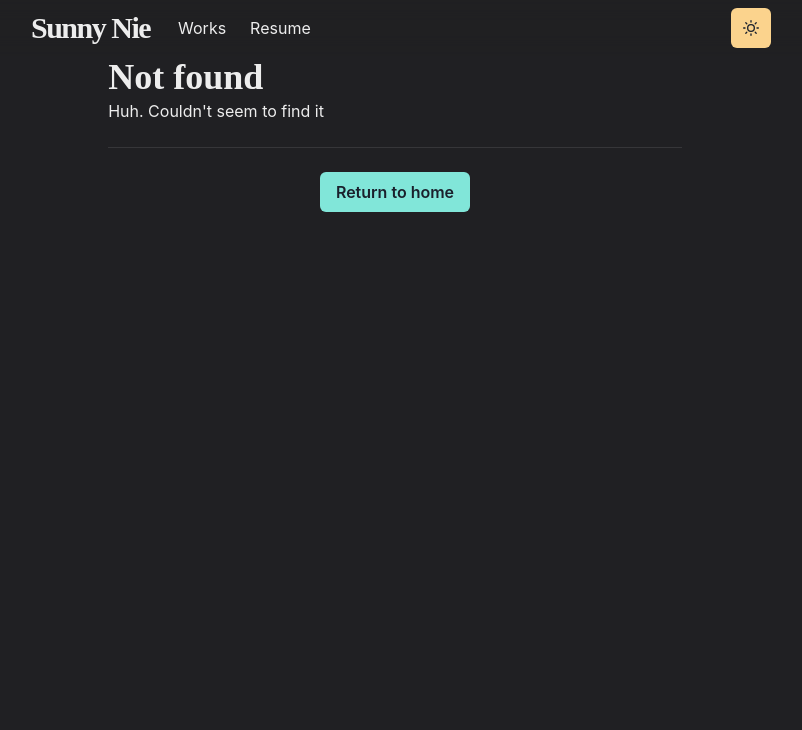
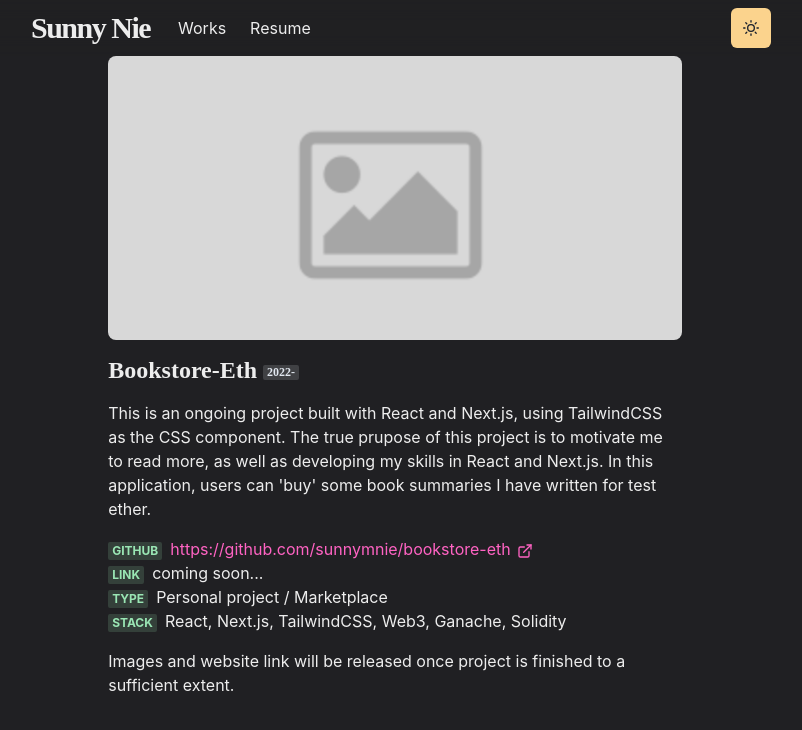
Before and after one commit to sunnymnie/portfolio, a Next.js app: page /works/bookstore-eth in a window 1280 px wide. Before the commit this address had no page. Shown: the top 730 px of the page, without its empty margins (245-1047 px from the left). Built offline with nearby package versions, Linux system fonts and the light colour scheme.

Commit message:
touchup placeholders for bookstore-eth

```diff
--- a/pages/index.js
+++ b/pages/index.js
@@ -60,7 +60,7 @@ const Home = () => {
         <div>I'm a second year CS student at UBC. I don't have a set industry I'm gunning for so I am eager to try
           things out.
           I have built many trading algorithms in Python, using Pandas, NumPy, Matplotlib, and Scikit-learn to do
-          data analysis. Recently I have built some React web applications and have dabbled a bit in Solidity and
+          data analysis. Recently I have built some React and Next.js web applications and have dabbled a bit in Solidity and
           machine learning.
         </div>
       </Section>
--- a/pages/works.js
+++ b/pages/works.js
@@ -4,8 +4,6 @@ import Layout from '@components/layouts/article'
 import Section from '@components/section'
 import Intro from '@components/intro'
 import { WorkGridItem } from '@components/grid-item'
-
-const test = "test.png"
 
 const Works = () => (
     <Layout title="Works">
@@ -22,8 +20,8 @@ const Works = () => (
                     <WorkGridItem
                         id="bookstore-eth"
                         title="Bookstore-Eth"
-                        thumbnail="test2.png">
-                        A prototype book-summary marketplace deployed on the Ropsten testnet. Made with React.js and Next.js.
+                        thumbnail="placeholder.png">
+                        A prototype book-summary marketplace deployed on the Ropsten testnet. Made with React.js, Next.js, and TailwindCSS.
                     </WorkGridItem>
                 </Section>
 
--- /dev/null
+++ b/pages/works/bookstore-eth.js
@@ -0,0 +1,53 @@
+import {
+    Container,
+    Badge,
+    Link,
+    List,
+    ListItem,
+} from '@chakra-ui/react'
+import { ExternalLinkIcon } from '@chakra-ui/icons'
+import { Title, Header, Paragraph, WorkImage, Meta } from '@components/work'
+import Layout from '@components/layouts/article'
+
+const Work = () => (
+    <Layout title="Bookstore-Eth">
+        <Container>
+            <WorkImage src="placeholder.png" alt="bookstore eth thumbnail" />
+            <Title>
+                Bookstore-Eth <Badge>2022-</Badge>
+            </Title>
+            <Paragraph>
+                This is an ongoing project built with React and Next.js, using TailwindCSS as the CSS component.
+                The true prupose of this project is to motivate me to read more, as well as developing my
+                skills in React and Next.js. In this application, users can 'buy' some book summaries I have
+                written for test ether.
+            </Paragraph>
+            <List my={4}>
+                <ListItem>
+                    <Meta>Github</Meta>
+                    <Link href="https://github.com/sunnymnie/bookstore-eth" target="_blank">
+                        https://github.com/sunnymnie/bookstore-eth <ExternalLinkIcon mx="2px" />
+                    </Link>
+                </ListItem>
+                <ListItem>
+                    <Meta>Link</Meta>
+                    <span>coming soon...</span>
+                </ListItem>
+                <ListItem>
+                    <Meta>Type</Meta>
+                    <span>Personal project / Marketplace</span>
+                </ListItem>
+                <ListItem>
+                    <Meta>Stack</Meta>
+                    <span>React, Next.js, TailwindCSS, Web3, Ganache, Solidity</span>
+                </ListItem>
+            </List>
+
+            <Paragraph>
+                Images and website link will be released once project is finished to a sufficient extent.
+            </Paragraph>
+        </Container>
+    </Layout>
+)
+
+export default Work
```
Also changed, not shown: public/images/works/placeholder.png (added).
